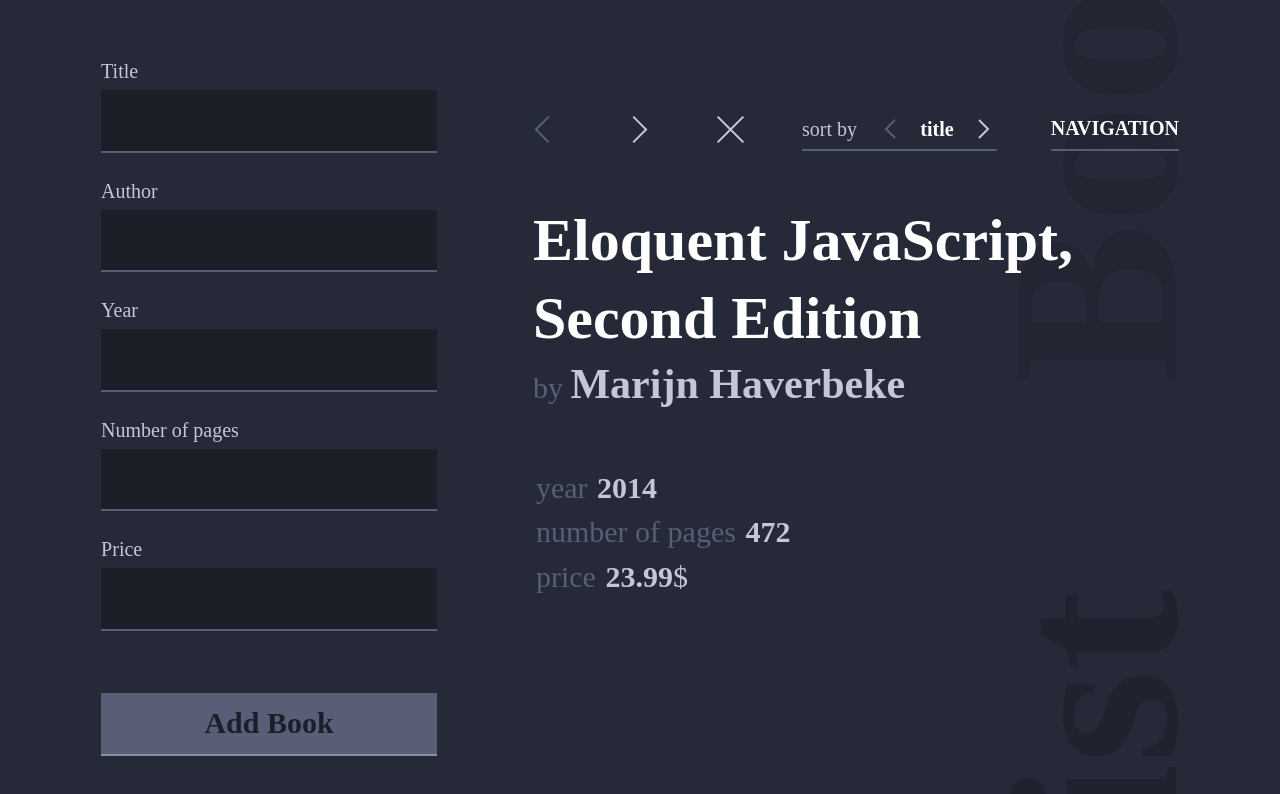
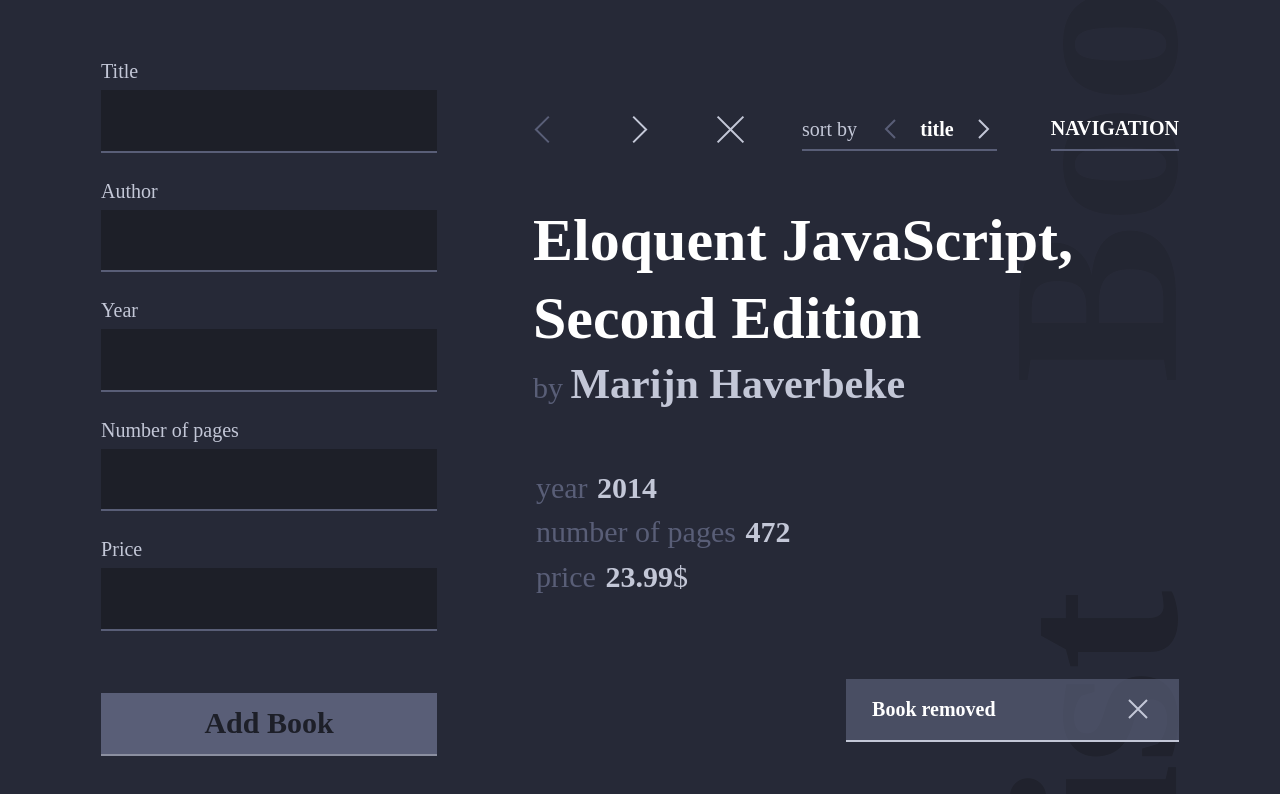
Before and after one commit to leshnevskyi/book-list, a React (Create React App) app in the folder client/: page / in a window 1280 px wide. Both pictures are taken after a click on the button 730 px from the left and 129 px from the top of the page. Shown: the top 794 px of the page. Built offline with nearby package versions, Linux system fonts and the light colour scheme; a web font is replaced by a local one.

Commit message:
Add notifications feature

```diff
--- a/client/src/components/App.js
+++ b/client/src/components/App.js
@@ -4,6 +4,7 @@
 import {bookListState} from '../state/bookList';
 import {navigationState} from '../state/navigation';
 
+import NotificationProvider from './notifications/NotificationProvider';
 import Form from './book-form/BookForm';
 import BookList from './book-list/BookList';
 import DefaultHeadingSection from './book-list/DefaultHeadingSection';
@@ -65,7 +66,7 @@
 	const isBookListEmpty = !bookList.length;
 
 	return (
-		<>
+		<NotificationProvider>
 			<ContentWrapper>
 				<Form/>
 				{isBookListEmpty
@@ -75,7 +76,7 @@
 			</ContentWrapper>
 			{isNavOpen && <Navigation/>}
 			<ToggleNavButton/>
-		</>
+		</NotificationProvider>
 	);
 }
 
--- a/client/src/components/book-form/BookForm.js
+++ b/client/src/components/book-form/BookForm.js
@@ -5,6 +5,7 @@
 
 import {bookListState} from '../../state/bookList';
 import {bookProps, normalizeBookData} from '../../utils/validation'
+import {useNotifications} from '../notifications/hooks/useNotifications';
 
 import InputField from './InputField';
 
@@ -44,6 +45,7 @@
 
 const BookForm = () => {
 	const [bookList, setBookList] = useRecoilState(bookListState);
+	const {notify} = useNotifications();
 	const {register, handleSubmit, formState, reset, errors} = useForm({
 		mode: 'onChange',
 	});
@@ -75,7 +77,7 @@
 		}));
 
 		if (isBookPresent) {
-			console.error('Book is already in the list');
+			notify.error('Book is already in the list');
 
 			return;
 		}
--- a/client/src/components/book-list/BookList.js
+++ b/client/src/components/book-list/BookList.js
@@ -4,6 +4,7 @@
 
 import DoublyLinkedList from '../../utils/doublyLinkedList';
 import {bookListState, sortedBookListState} from '../../state/bookList';
+import { useNotifications } from '../notifications/hooks/useNotifications';
 
 import Toolbar from '../shared/Toolbar';
 import Arrow from '../shared/Arrow';
@@ -75,6 +76,7 @@
 	}, [sortedBooks]);
 
 	const [currBook, setCurrBook] = useState(bookList.head);
+	const {notify} = useNotifications();
 
 	const deleteBook = () => {
 		setBooks(books => {
@@ -84,6 +86,8 @@
 
 			return filteredBooks;
 		});
+
+		notify.info('Book removed');
 	}
 
 	let renderedAttrs;
--- /dev/null
+++ b/client/src/components/notifications/NotificationProvider.js
@@ -0,0 +1,45 @@
+import styled from 'styled-components';
+
+import {useNotifications} from './hooks/useNotifications';
+
+import Snackbar from './Snackbar';
+
+const NotificationContainer = styled.div`
+	position: fixed;
+	bottom: var(--v-padding);
+	right: var(--h-padding);
+	display: flex;
+	flex-direction: column;
+	gap: 2.5rem;
+`;
+
+const NotificationProvider = ({children}) => {
+	const {notifications, removeNotification} = useNotifications();
+
+	const renderedNotifications = Object.values(notifications)
+		.map(({id, type, message}) => {
+			const onClose = () => {
+				removeNotification(id);
+			}
+
+			return (
+				<Snackbar
+					key={id}
+					type={type}
+					message={message}
+					onClose={onClose}
+				/>
+			);
+		});
+
+	return (
+		<>
+			{children}
+			<NotificationContainer>
+				{renderedNotifications}
+			</NotificationContainer>
+		</>
+	);
+}
+
+export default NotificationProvider;
--- /dev/null
+++ b/client/src/components/notifications/Snackbar.js
@@ -0,0 +1,45 @@
+import styled from 'styled-components';
+
+import {ReactComponent as CloseIcon} from '../../assets/icons/close.svg';
+
+const SnackbarWrapper = styled.div`
+	--snackbar-height: 6.25rem;
+	--border-color: ${props => {
+		return props.type === 'error'
+			? 'rgb(var(--bright-red-500))'
+			: 'rgb(var(--cold-grey-100))';
+		}
+	};
+	--button-size: 3rem;
+
+	height: var(--snackbar-height);
+	width: clamp(15em, 26vw, 25em);
+	display: flex;
+	justify-content: space-between;
+	align-items: center;
+	padding: 0 1.3em;
+	background: rgba(var(--cold-grey-500), 0.7);
+	border-bottom: var(--default-stroke-width) solid var(--border-color);
+
+	& svg {
+		height: var(--button-size);
+		width: var(--button-size);
+		cursor: pointer;
+	}
+`;
+
+const Message = styled.span`
+	color: rgb(var(--white));
+	font-weight: 700;
+`;
+
+const Snackbar = ({type, message, onClose}) => {
+	return (
+		<SnackbarWrapper type={type}>
+			<Message>{message}</Message>
+			<CloseIcon onClick={onClose}/>
+		</SnackbarWrapper>
+	);
+}
+
+export default Snackbar;
--- /dev/null
+++ b/client/src/components/notifications/hooks/useNotifications.js
@@ -0,0 +1,52 @@
+import {useRecoilState} from 'recoil';
+import {v4 as uuidv4} from 'uuid';
+
+import {notificationState} from '../state/notifications';
+
+function useNotifications() {
+	const [notifications, setNotifications] = useRecoilState(notificationState);
+
+	function addNotification(type, message) {
+		setNotifications(notifications => {
+			const id = uuidv4();
+			const newNotification = {
+				id,
+				type,
+				message,
+			};
+
+			return {
+				...notifications,
+				[id]: newNotification,
+			};
+		});
+	}
+
+	const notify = {
+		info(message) {
+			addNotification('info', message);
+		},
+
+		error(message) {
+			addNotification('error', message);
+		}
+	};
+
+	function removeNotification(notificationId) {
+		setNotifications(notifications => {
+			const newNotifications = {...notifications};
+
+			delete newNotifications[notificationId];
+
+			return newNotifications;
+		});
+	}
+
+	return {
+		notifications,
+		notify,
+		removeNotification,
+	};
+}
+
+export {useNotifications};
--- /dev/null
+++ b/client/src/components/notifications/state/notifications.js
@@ -0,0 +1,10 @@
+import {atom} from 'recoil';
+
+const notificationState = atom({
+	key: 'notificationState',
+	default: {},
+});
+
+export {
+	notificationState,
+};
```
Also changed, not shown: 1 other file (tests, documents, lock files or other folders).
